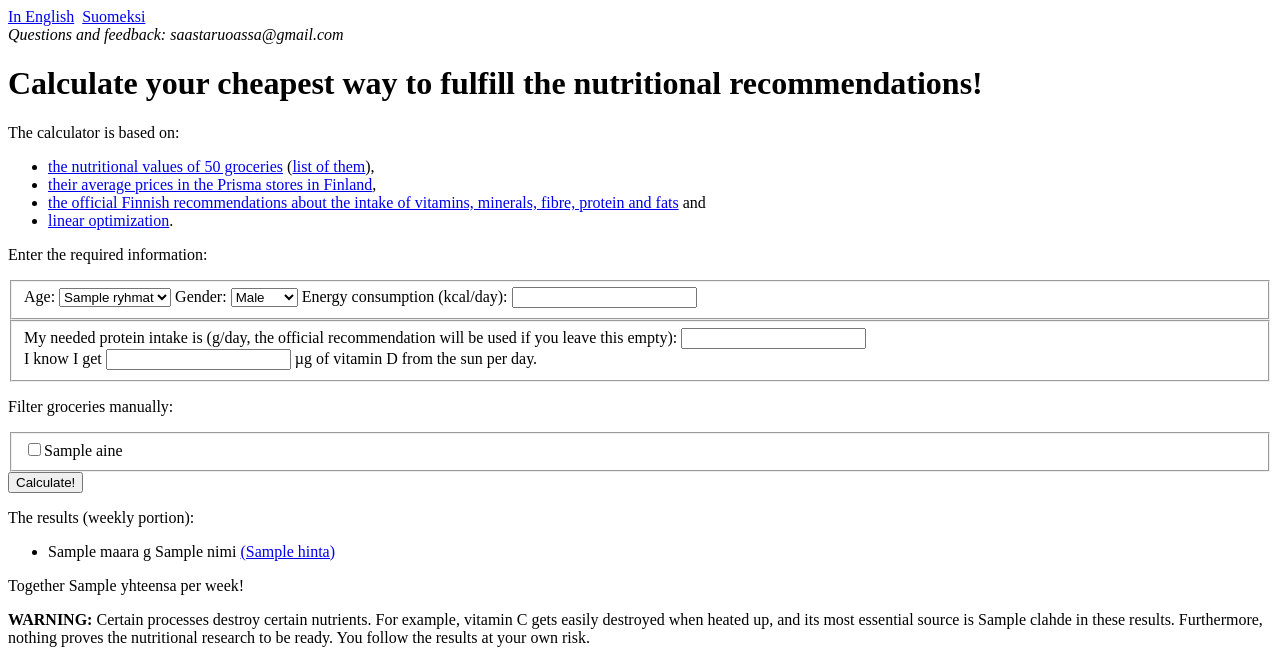
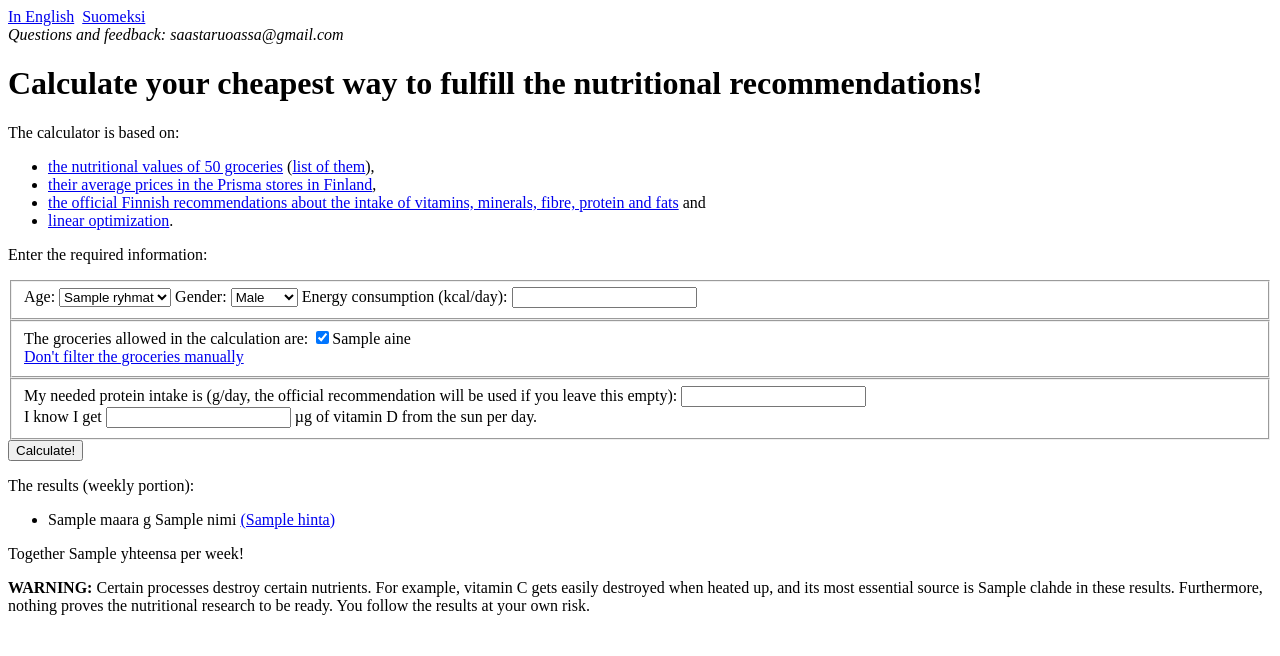
Before and after one commit to kauko-i/saastaruoassa, a Flask app: template app/blueprints/multilingual/templates/multilingual/etusivu.html in a window 1280 px wide. Shown: the top 656 px of the page. Run offline with Flask 2, Linux system fonts and the light colour scheme; the template is opened without the code that fills it: most values are stand-ins (such as "Sample title", 1, 10 or a date in 2020).

Commit message:
UI for manual filtering

```diff
--- a/app/blueprints/multilingual/templates/multilingual/etusivu.html
+++ b/app/blueprints/multilingual/templates/multilingual/etusivu.html
@@ -25,25 +25,24 @@
           <input name="energia" type="number" required value="{{energia}}">
         </label>
       </fieldset>
-      {% if not aineet %}
       <fieldset>
+        {% if not aineet %}
         <label><input name="keliakia" {{ 'checked' if keliakia }} type="checkbox">{{_('Celiac')}}</label>
         <label><input name="laktoosi" {{ 'checked' if laktoosi }} type="checkbox">{{_('Lactose intolerant')}}</label>
         <label><input name="kasvis" {{ 'checked' if kasvis }} type="checkbox">{{_('Vegetarian')}}</label>
         <label><input name="vegaani" {{ 'checked' if vegaani }} type="checkbox">{{_('Vegan (if you check, the calculator will ignore iodine, vitamin B12, and docosahexaenoic acid)')}}</label>
+        <div><a href="tarkka">{{_('Filter the groceries manually')}}</a></div>
+        {% else %}
+        <label>{{_('The groceries allowed in the calculation are: ')}}</label>
+        {% for aine in aineet %}<label><input type="checkbox" name="{{aine}}" checked>{{ aine }}</label> {% endfor %}
+        <div><a href=".">{{_('Don\'t filter the groceries manually')}}</a></div>
+        {% endif %}
       </fieldset>
-      {% endif %}
       <fieldset>
         <label>{{_('My needed protein intake is (g/day, the official recommendation will be used if you leave this empty):')}} <input name="proteiini" type="number" value="{{proteiini}}"></label>
         <br>
         <label>{{_('I know I get')}} <input name="d" type="number" value="{{d}}"> {{_('µg of vitamin D from the sun per day.')}}</label>
       </fieldset>
-      {% if aineet %}
-      <p>{{_('Filter groceries manually: ')}}</p>
-      <fieldset>
-        {% for aine in aineet %}<label><input type="checkbox">{{ aine }}</label> {% endfor %}
-      </fieldset>
-      {% endif %}
       <input type="submit" value="{{_('Calculate!')}}">
     </form>
     {% if tulos %}
```
Also changed, not shown: app/translations/fi/LC_MESSAGES/messages.po, 2 other files.
